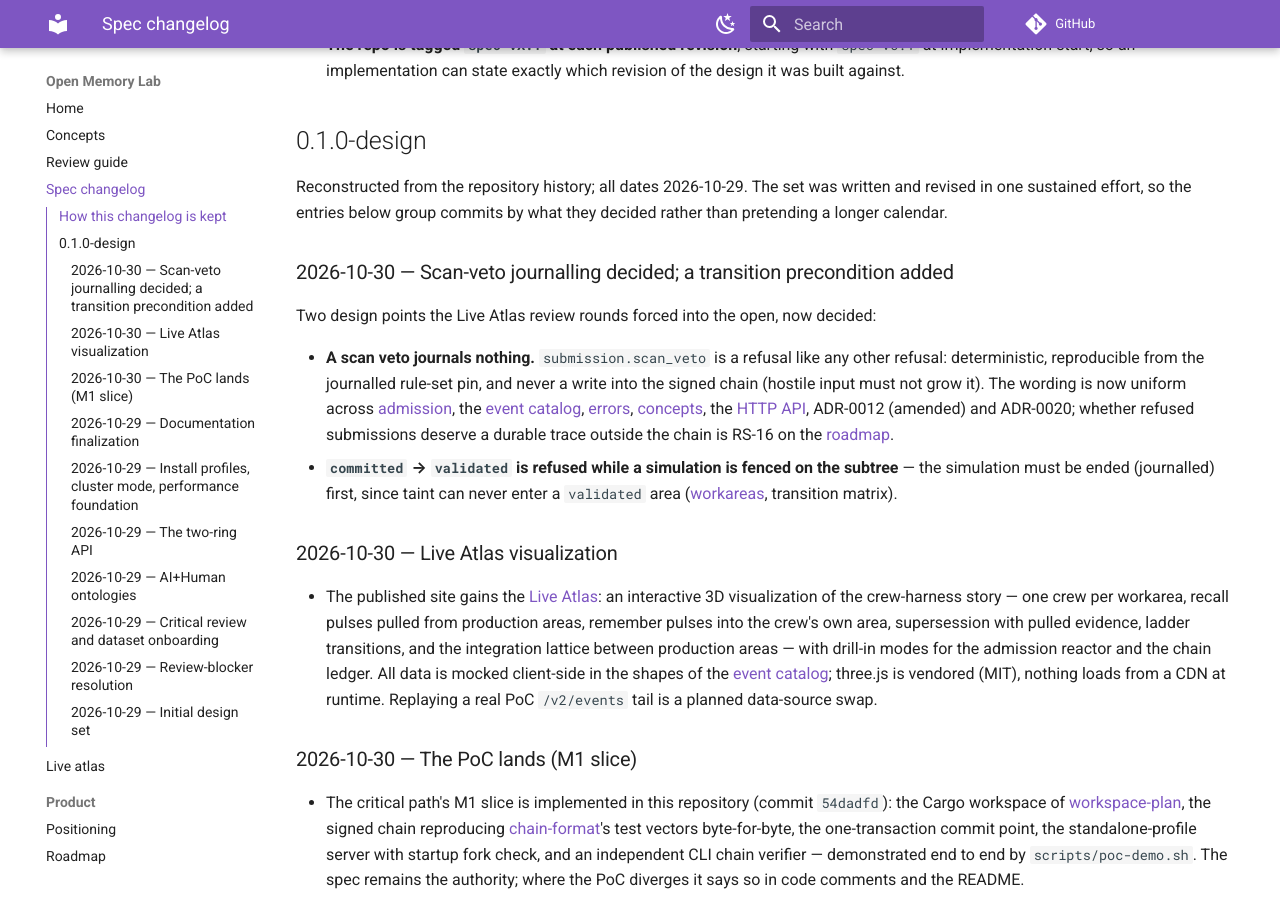
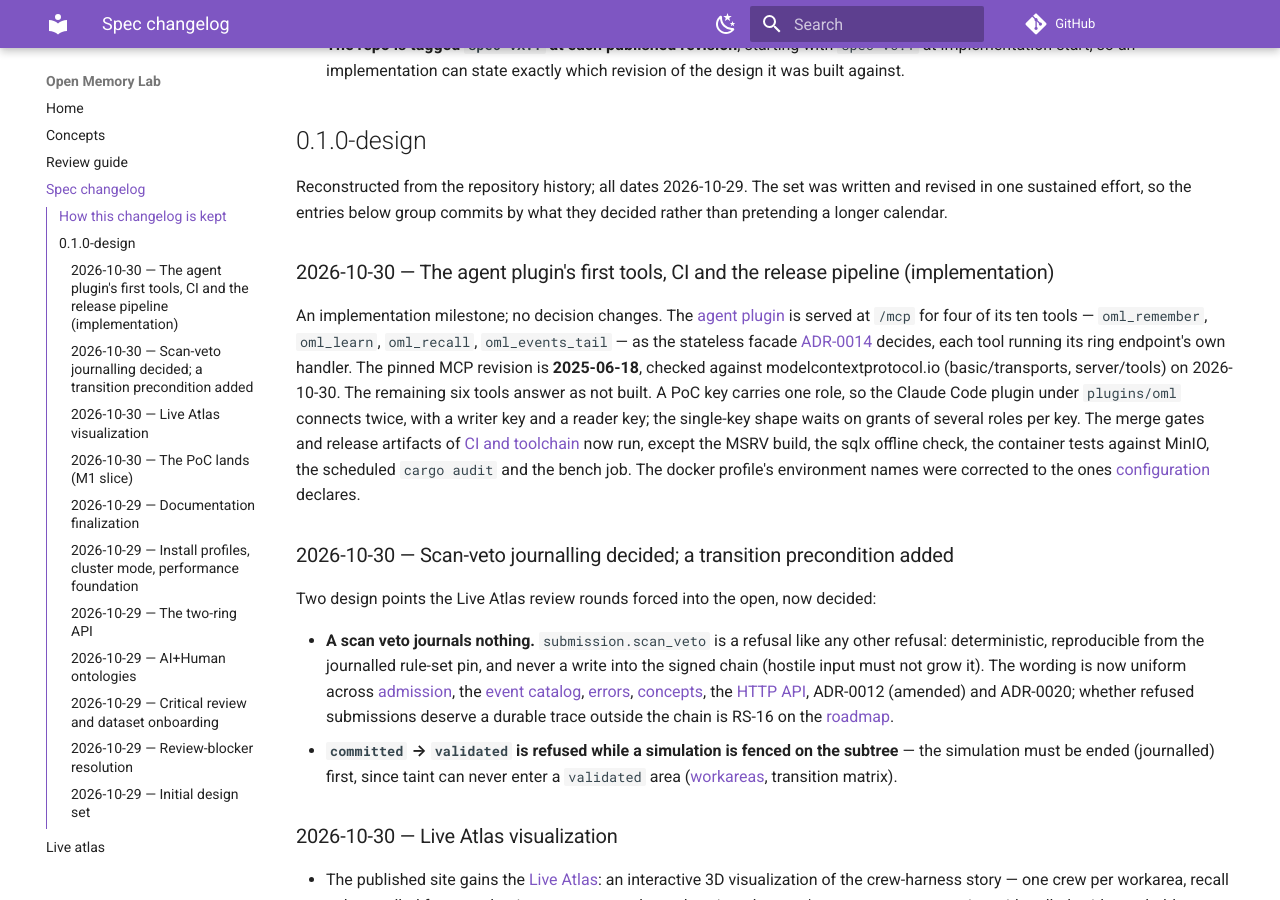
Before and after one commit to e8kor/open-memory-lab, an MkDocs documentation site: the page built from docs/changelog.md, in a window 1280 px wide and 900 px high, scrolled down 501 px. Built offline with MkDocs 1.6.1 and Material for MkDocs 9.7.7, drawn with Linux system fonts in a browser that asks for light colours; comment, search, counter and statistics services are not loaded.

Commit message:
Refuse an MCP-Protocol-Version the facade does not speak, and record the milestone
The 2025-06-18 transport answers an unsupported revision with 400; the pin was
checked against modelcontextprotocol.io on 2026-10-30. The changelog records
the plugin's four served tools, the two-connection plugin and which CI gates
run; the CI page no longer says nothing runs.

Co-Authored-By: Claude Opus 5.5 <noreply@anthropic.com>

```diff
--- a/docs/changelog.md
+++ b/docs/changelog.md
@@ -31,6 +31,21 @@ implementation milestone where it changes what the repository holds.
 Reconstructed from the repository history; all dates 2026-10-29. The set was written and
 revised in one sustained effort, so the entries below group commits by what they decided
 rather than pretending a longer calendar.
+
+### 2026-10-30 — The agent plugin's first tools, CI and the release pipeline (implementation)
+
+An implementation milestone; no decision changes. The [agent plugin](api/mcp-plugin.md) is served
+at `/mcp` for four of its ten tools — `oml_remember`, `oml_learn`, `oml_recall`,
+`oml_events_tail` — as the stateless facade [ADR-0014](adr/ADR-0014-http-api-and-mcp-facade.md)
+decides, each tool running its ring endpoint's own handler. The pinned MCP revision is
+**2025-06-18**, checked against modelcontextprotocol.io (basic/transports, server/tools) on
+2026-10-30. The remaining six tools answer as not built. A PoC key carries one role, so the Claude
+Code plugin under `plugins/oml` connects twice, with a writer key and a reader key; the
+single-key shape waits on grants of several roles per key. The merge gates and release artifacts
+of [CI and toolchain](engineering/ci-and-toolchain.md) now run, except the MSRV build, the sqlx
+offline check, the container tests against MinIO, the scheduled `cargo audit` and the bench job.
+The docker profile's environment names were corrected to the ones
+[configuration](operations/configuration.md) declares.
 
 ### 2026-10-30 — Scan-veto journalling decided; a transition precondition added
 
```
Also changed, not shown: docs/engineering/ci-and-toolchain.md (+5 -2 lines), 2 other files.
